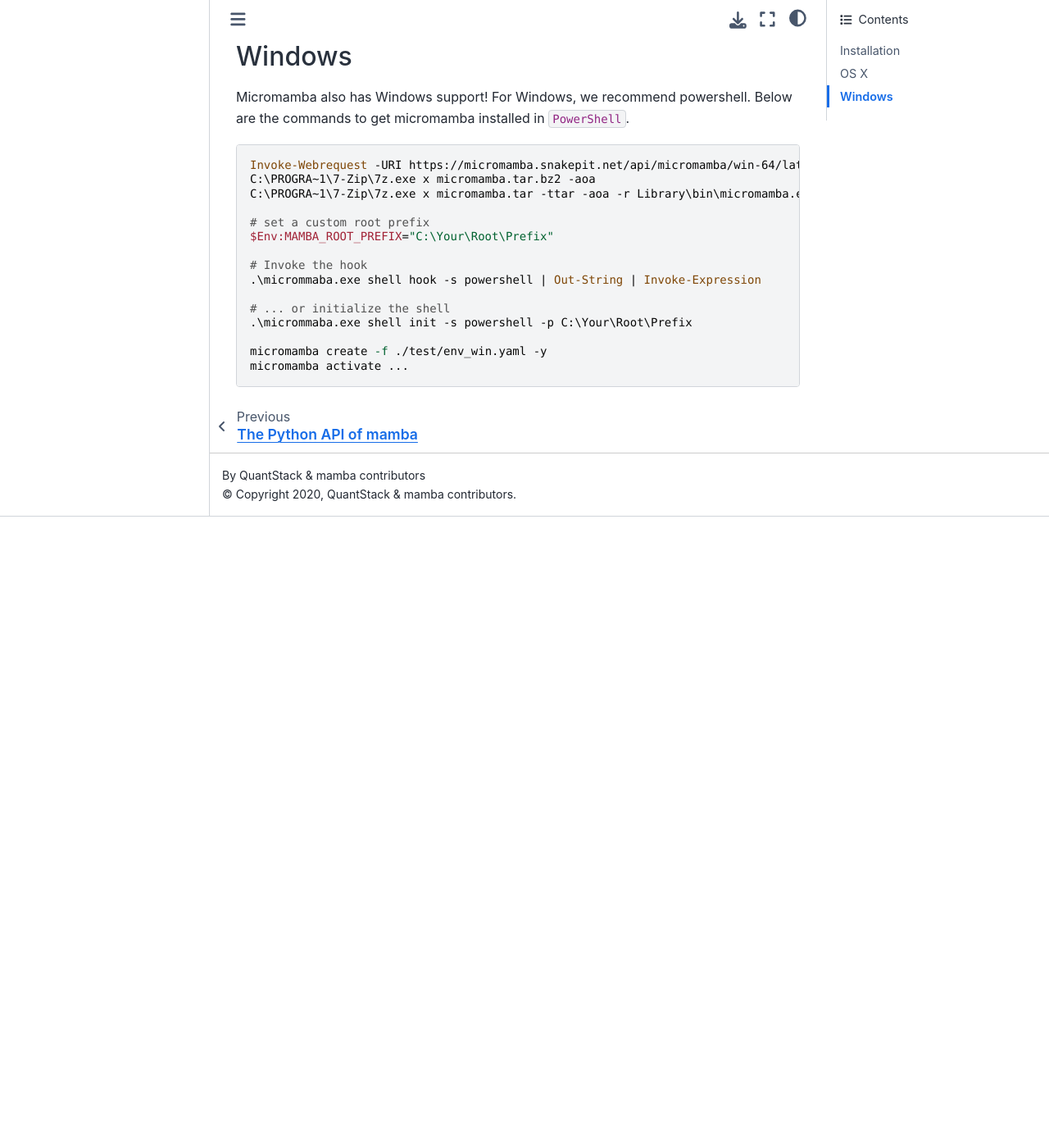
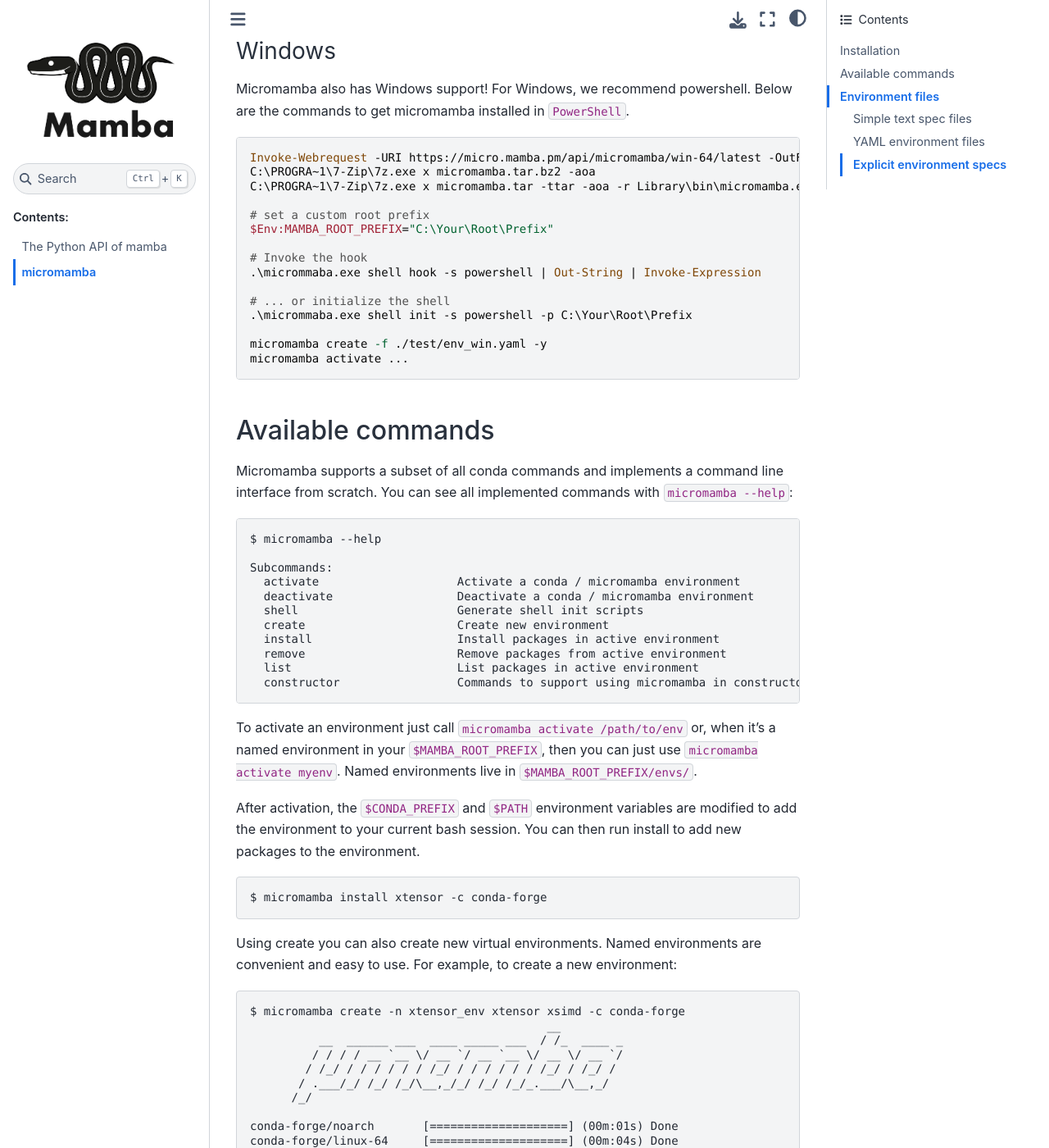
Before and after one commit to mamba-org/mamba, a Sphinx documentation site: the page built from docs/source/micromamba.md, in a window 1280 px wide and 1400 px high, scrolled down 2135 px. Shown: the whole window at 82% size. Built offline with Sphinx 7.4.7 and the Sphinx Book theme 1.1.4, drawn with Linux system fonts in a browser that asks for light colours; before the commit the page ends 2765 px from its top, so only the background shows below that; some of the changed text lies outside the part shown.

Commit message:
more docs

````diff
--- a/docs/source/micromamba.md
+++ b/docs/source/micromamba.md
@@ -18,7 +18,7 @@ Note: it's advised to use micromamba in containers & CI only.
 
 Download and unzip the executable (from the official conda-forge package):
 
-### Linux / Basic Usage
+#### Linux / Basic Usage
 
 Ensure that basic utilities are installed. We need `wget` and `tar` with support for `bzip2`.
 Also you need a glibc based system like Ubuntu, Fedora or Centos (Alpine Linux does not work natively).
@@ -66,7 +66,7 @@ micromamba create -n new_prefix xtensor -c conda-forge
 micromamba activate new_prefix
 ```
 
-## OS X
+#### OS X
 
 Micromamba has OS X support as well. Instructions are largely the same:
 
@@ -84,12 +84,12 @@ micromamba activate
 micromamba install python=3.6 jupyter -c conda-forge
 ```
 
-## Windows
+#### Windows
 
 Micromamba also has Windows support! For Windows, we recommend powershell. Below are the commands to get micromamba installed in `PowerShell`.
 
-```pwsh
-Invoke-Webrequest -URI https://micromamba.snakepit.net/api/micromamba/win-64/latest -OutFile micromamba.tar.bz2
+```powershell
+Invoke-Webrequest -URI https://micro.mamba.pm/api/micromamba/win-64/latest -OutFile micromamba.tar.bz2
 C:\PROGRA~1\7-Zip\7z.exe x micromamba.tar.bz2 -aoa
 C:\PROGRA~1\7-Zip\7z.exe x micromamba.tar -ttar -aoa -r Library\bin\micromamba.exe
 
@@ -105,3 +105,159 @@ $Env:MAMBA_ROOT_PREFIX="C:\Your\Root\Prefix"
 micromamba create -f ./test/env_win.yaml -y
 micromamba activate ...
 ```
+
+## Available commands
+
+Micromamba supports a subset of all conda commands and implements a command line interface from scratch. You can see all implemented commands with `micromamba --help`:
+
+```
+$ micromamba --help
+
+Subcommands:
+  activate                    Activate a conda / micromamba environment
+  deactivate                  Deactivate a conda / micromamba environment
+  shell                       Generate shell init scripts
+  create                      Create new environment
+  install                     Install packages in active environment
+  remove                      Remove packages from active environment
+  list                        List packages in active environment
+  constructor                 Commands to support using micromamba in constructor
+```
+
+To activate an environment just call `micromamba activate /path/to/env` or, when it's a named environment in your `$MAMBA_ROOT_PREFIX`, then you can just use `micromamba activate myenv`. Named environments live in `$MAMBA_ROOT_PREFIX/envs/`.
+
+After activation, the `$CONDA_PREFIX` and `$PATH` environment variables are modified to add the environment to your current bash session. You can then run install to add new packages to the environment.
+
+```
+$ micromamba install xtensor -c conda-forge
+```
+
+Using create you can also create new virtual environments. Named environments are convenient and easy to use. For example, to create a new environment:
+
+```
+$ micromamba create -n xtensor_env xtensor xsimd -c conda-forge
+                                           __
+          __  ______ ___  ____ _____ ___  / /_  ____ _
+         / / / / __ `__ \/ __ `/ __ `__ \/ __ \/ __ `/
+        / /_/ / / / / / / /_/ / / / / / / /_/ / /_/ /
+       / .___/_/ /_/ /_/\__,_/_/ /_/ /_/_.___/\__,_/
+      /_/
+
+conda-forge/noarch       [====================] (00m:01s) Done
+conda-forge/linux-64     [====================] (00m:04s) Done
+
+Transaction
+
+  Prefix: /home/wolfv/miniconda3/envs/xtensor_env
+
+  Updating specs:
+
+   - xtensor
+   - xsimd
+
+
+  Package        Version  Build        Channel                    Size
+────────────────────────────────────────────────────────────────────────
+  Install:
+────────────────────────────────────────────────────────────────────────
+
+  _libgcc_mutex      0.1  conda_forge  conda-forge/linux-64     Cached
+  _openmp_mutex      4.5  1_gnu        conda-forge/linux-64     Cached
+  libgcc-ng        9.3.0  h5dbcf3e_17  conda-forge/linux-64     Cached
+  libgomp          9.3.0  h5dbcf3e_17  conda-forge/linux-64     Cached
+  libstdcxx-ng     9.3.0  h2ae2ef3_17  conda-forge/linux-64     Cached
+  xsimd            7.4.9  hc9558a2_0   conda-forge/linux-64     102 KB
+  xtensor         0.21.9  h0efe328_0   conda-forge/linux-64     183 KB
+  xtl             0.6.21  h0efe328_0   conda-forge/linux-64     Cached
+
+  Summary:
+
+  Install: 8 packages
+
+  Total download: 285 KB
+
+────────────────────────────────────────────────────────────────────────
+
+Confirm changes: [Y/n] ...
+
+```
+
+After the installation is finished, the environment can be activated with
+
+```
+$ micromamba activate xtensor_env
+```
+
+## Environment files
+
+The create syntax also allows you to use spec- or environment files to easily recreate environments.
+
+The three supported syntaxes are: yaml, txt and explicit spec files.
+
+#### Simple text spec files
+
+The txt file contains _one spec per line_. For example, this could look like:
+
+```
+xtensor
+numpy 1.19
+xsimd >=7.4
+```
+
+To use this file, pass
+
+```
+$ micromamba create -n from_file -f spec_file.txt -c conda-forge
+```
+
+Note: with spec text files you can pass multiple files by repeating the `-f` argument.
+
+#### YAML environment files
+
+More powerful are YAML files like the following, because they already contain a desired environment name and the channels to use.
+
+```
+name: testenv
+channels:
+  - conda-forge
+dependencies:
+  - python >=3.6,<3.7
+  - ipykernel >=5.1
+  - ipywidgets
+```
+
+```
+$ micromamba create -f env.yml
+```
+
+YAML files do not allow multiple files.
+
+#### Explicit environment specs
+
+Using conda you can generate _explicit_ environment lock files. For this, create an environment and execute
+
+```
+$ conda list --explicit --md5
+```
+
+These environment files look like the following and precisely "pin" the desired package + version + build string.
+
+```
+# This file may be used to create an environment using:
+# $ conda create --name <env> --file <this file>
+# platform: linux-64
+@EXPLICIT
+https://conda.anaconda.org/conda-forge/linux-64/_libgcc_mutex-0.1-conda_forge.tar.bz2#d7c89558ba9fa0495403155b64376d81
+https://conda.anaconda.org/conda-forge/linux-64/libstdcxx-ng-9.3.0-h2ae2ef3_17.tar.bz2#342f3c931d0a3a209ab09a522469d20c
+https://conda.anaconda.org/conda-forge/linux-64/libgomp-9.3.0-h5dbcf3e_17.tar.bz2#8fd587013b9da8b52050268d50c12305
+https://conda.anaconda.org/conda-forge/linux-64/_openmp_mutex-4.5-1_gnu.tar.bz2#561e277319a41d4f24f5c05a9ef63c04
+https://conda.anaconda.org/conda-forge/linux-64/libgcc-ng-9.3.0-h5dbcf3e_17.tar.bz2#fc9f5adabc4d55cd4b491332adc413e0
+https://conda.anaconda.org/conda-forge/linux-64/xtl-0.6.21-h0efe328_0.tar.bz2#9eee90b98fd394db7a049792e67e1659
+https://conda.anaconda.org/conda-forge/linux-64/xtensor-0.21.8-hc9558a2_0.tar.bz2#1030174db5c183f3afb4181a0a02873d
+```
+
+To install such a file with micromamba, just pass the `-f` flag again:
+
+```
+$ micromamba create -n xtensor -c conda-forge -f explicit_env.txt
+```
````
Also changed, not shown: 1 other file.
